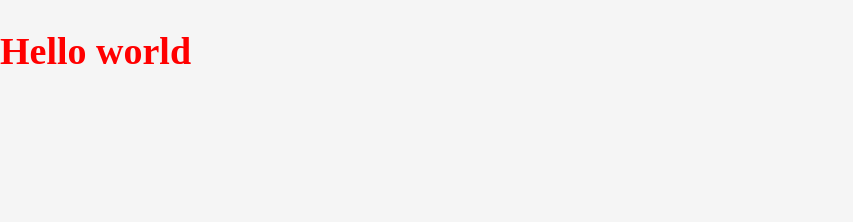
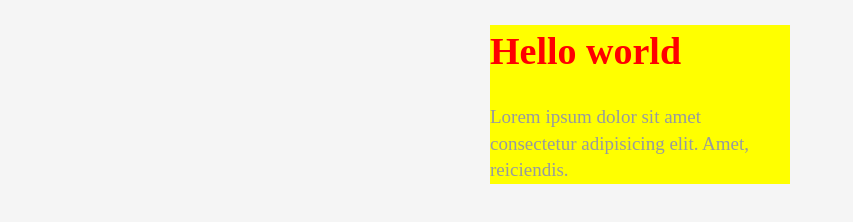
Before and after one commit to Pi10tus/git-practise, a plain HTML site: page index.html in a window 1280 px wide. Shown: the whole page, without its empty margins (0-853 px from the left). Drawn offline with Linux system fonts and the light colour scheme.

Commit message:
feat: Header - add text and style last

```diff
--- a/css/styles.css
+++ b/css/styles.css
@@ -35,3 +35,8 @@
 h1 {
   color: red;
 }
+header {
+  margin: 0 auto;
+  width: 300px;
+  background: yellow;
+}
--- a/index.html
+++ b/index.html
@@ -8,6 +8,12 @@
     <link rel="stylesheet" href="./css/styles.css" />
   </head>
   <body>
-    <h1>Hello world</h1>
+    <header>
+      <h1>Hello world</h1>
+      <p>
+        Lorem ipsum dolor sit amet consectetur adipisicing elit. Amet,
+        reiciendis.
+      </p>
+    </header>
   </body>
 </html>
```
